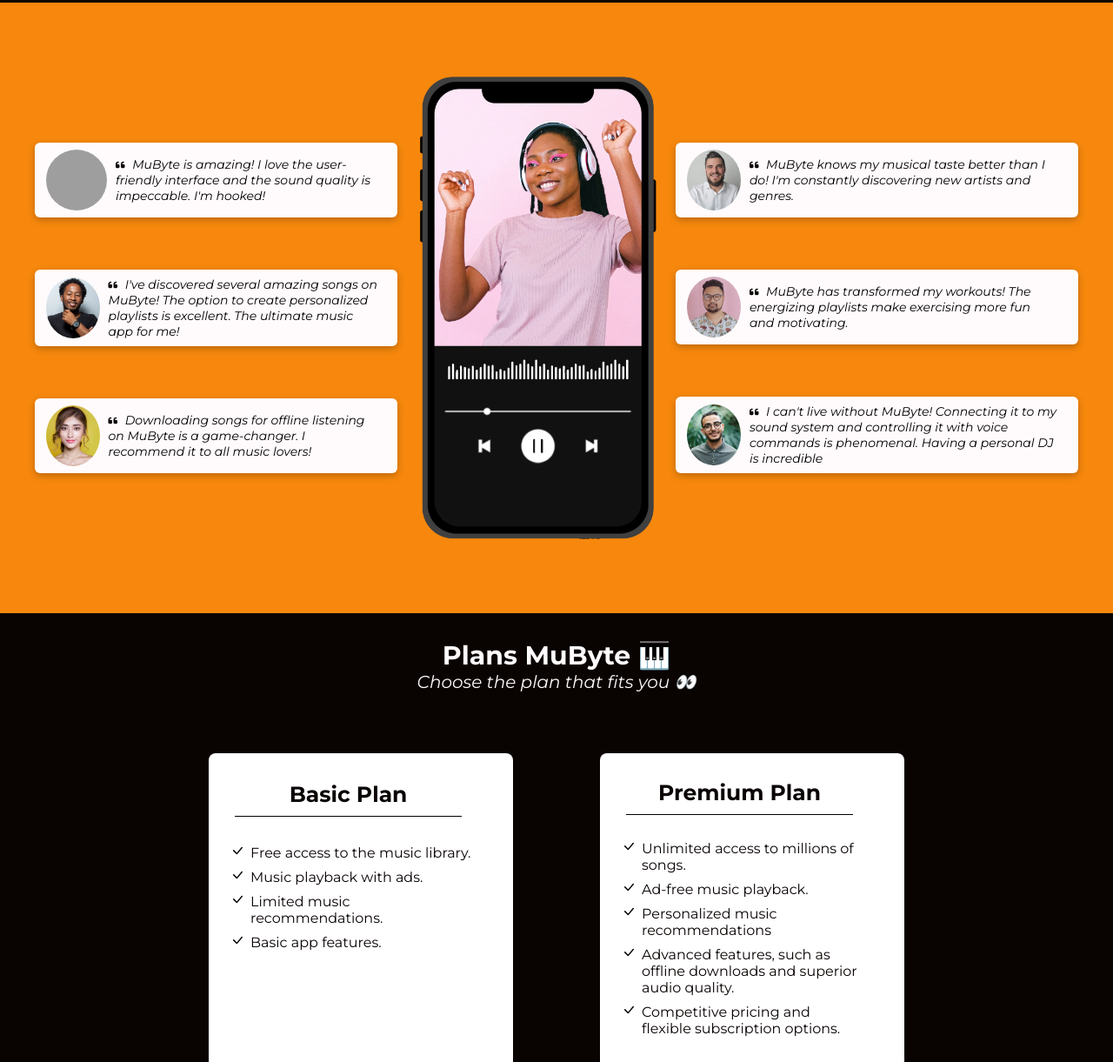
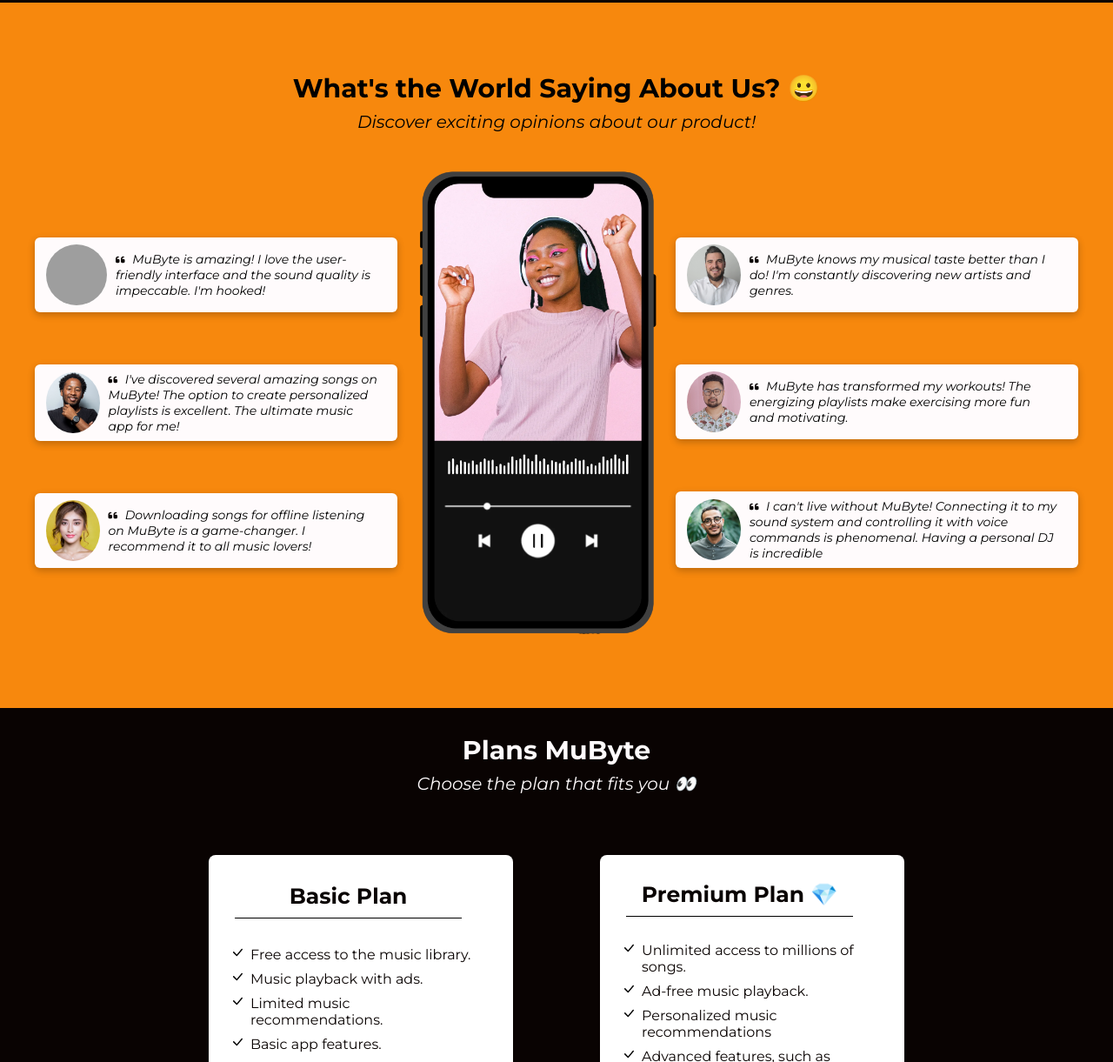
Before and after one commit to TheCodeChameleon/MuByte-AppPage, a website: page index.html in a window 1280 px wide. Shown: the part 1940-3161 px from the top of the page at 87% size. Drawn offline with Linux system fonts and the light colour scheme; grey boxes are pictures that could not be loaded.

Commit message:
Stylization Changed

```diff
--- a/index.html
+++ b/index.html
@@ -100,6 +100,11 @@
       </div>
     </section>
     <section class="opinions">
+      <div class="opinions-text">
+        <h2>What's the World Saying About Us? &#128512;</h2>
+        <h4>Discover exciting opinions about our product!</h4>
+      </div>
+      <div class="opinions-container">
         <div class="opinions-grid">
           <div class="opinions-grid-images">
             <img src="./images/people/1.webp" alt="people's face" />
@@ -155,10 +160,11 @@
             >
           </div>
         </div>
+      </div>
     </section>
     <section class="plans" id="plans">
       <div class="plans-title">
-        <h2>Plans MuByte &#x1F3B9;</h2>
+        <h2>Plans MuByte</h2>
         <h4>Choose the plan that fits you &#x1F440;</h4>
       </div>
       <div class="plans-container">
@@ -178,7 +184,7 @@
         </div>
         <div class="plans-container-square">
           <div class="plans-container-square-title">
-            <h3>Premium Plan</h3>
+            <h3>Premium Plan &#128142;</h3>
           </div>
           <div class="plans-container-square-list">
             <ul>
@@ -192,8 +198,8 @@
               <li>Competitive pricing and flexible subscription options.</li>
             </ul>
           </div>
+          <button>START NOW</button>
           <h5>US$ 5.90/month after the offer period</h5>
-          <button>START NOW</button>
         </div>
       </div>
     </section>
--- a/sass/styles.sass
+++ b/sass/styles.sass
@@ -240,8 +240,24 @@
 
 .opinions
     @include mixins.flex-center
+    flex-direction: column
     background: variables.$primary-color
     padding: 80px 20px
+
+    &-text
+        width: 100%
+        text-align: center
+        padding-bottom: 40px
+        h2
+            font-size: 30px
+            padding-bottom: 8px
+
+        h4
+            font-size: 20px
+            font-weight: 400
+            font-style: italic
+    &-container
+        @include mixins.flex-center
 
     &-mobile
         img
@@ -282,7 +298,7 @@
 
         h2
             font-size: 30px
-             padding-bottom: 5px
+            padding-bottom: 8px
 
         h4
             font-size: 20px
@@ -326,7 +342,7 @@
                 color: variables.$secondary-color
                 border: 2px solid variables.$secondary-color
                 padding: 5px
-                margin-bottom: 17px
+                margin-top: 17px
                 border-radius: 8px
 
             button
@@ -365,6 +381,7 @@
                 width: 300px
 
         &-text
+            padding: 10px 20px
             &-btn
                 width: 100%
                 text-align: center
@@ -376,6 +393,7 @@
             p
                 padding: 0 0 20px
                 font-size: 16px
+                text-align: left
 
             button
                 background-color: #F7880D
```
Also changed, not shown: README.md (added), css/styles.css, 1 other file. Lines whose indentation alone changed are shown as unchanged.
